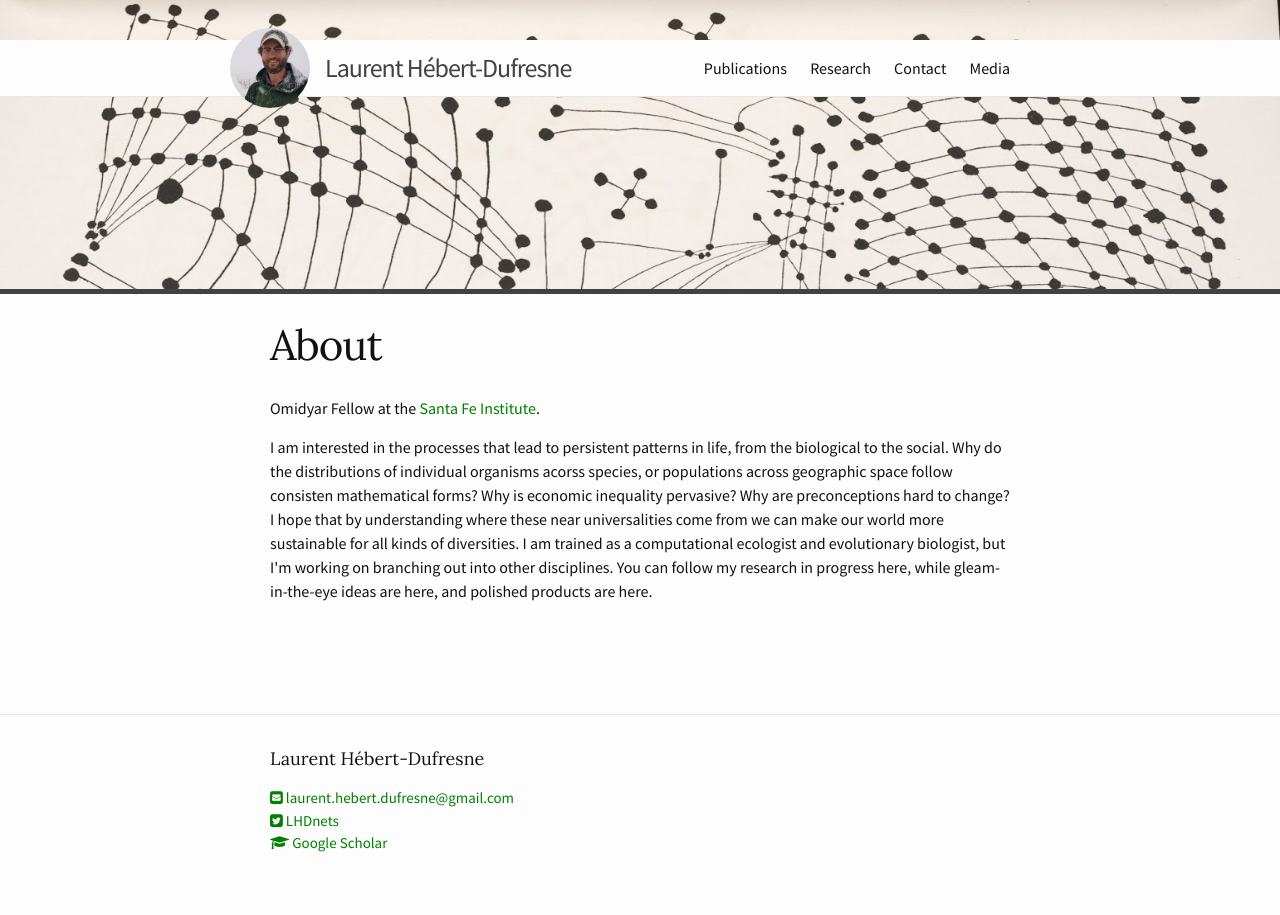
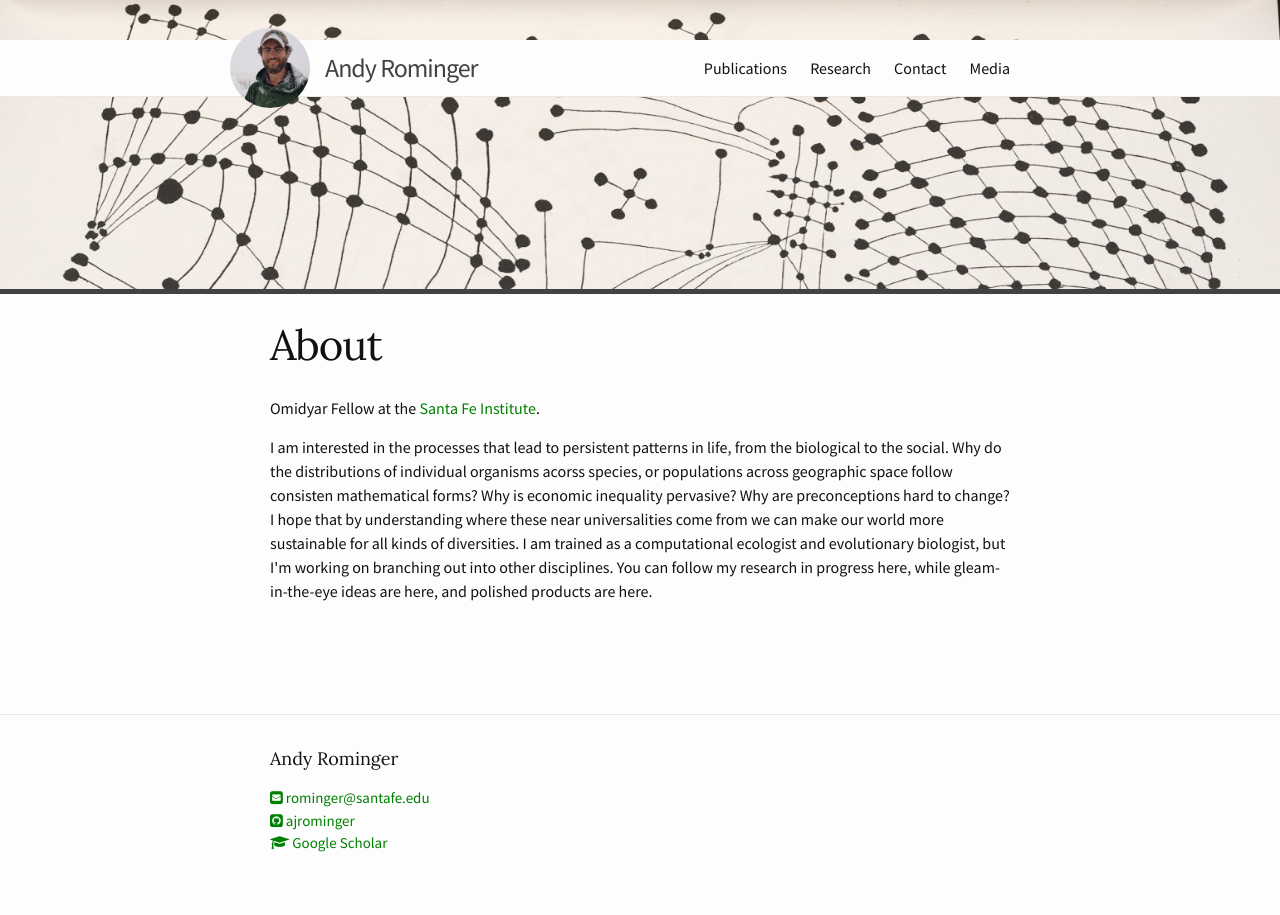
Before and after one commit to ajrominger/ajrominger.github.io, a Jekyll site: the page built from index.html, in a window 1280 px wide. Built offline with Jekyll 4.4.1, drawn with Linux system fonts in a browser that asks for light colours; the list of posts is cut into pages by our own code.

Commit message:
put my info in config

```diff
--- a/_config.yml
+++ b/_config.yml
@@ -6,14 +6,14 @@
 # 'jekyll serve'. If you change this file, please restart the server process.
 
 # Site settings
-title: Laurent Hébert-Dufresne
-email: laurent.hebert.dufresne@gmail.com
-description: James S. McDonnell Postdoctoral Fellow at the Santa Fe Institute
-url: "http://laurenthebertdufresne.github.io" # the base hostname & protocol for your site
-twitter_username: LHDnets
-scholar_username: LdkfcuwAAAAJ
+title: Andy Rominger
+email: rominger@santafe.edu
+description: Omidyar Postdoctoral Fellow at the Santa Fe Institute
+url: "http://ajrominger.github.io" # the base hostname & protocol for your site
+#twitter_username: LHDnets
+scholar_username: zEB7niMAAAAJ
 #linkedin_username: lecomptedelhd
-#github_username: lecomptedelhd
+github_username: ajrominger
 
 include: ['_pages']
 exclude: ['bower_components/*.md','bower_components/*.html']
```
